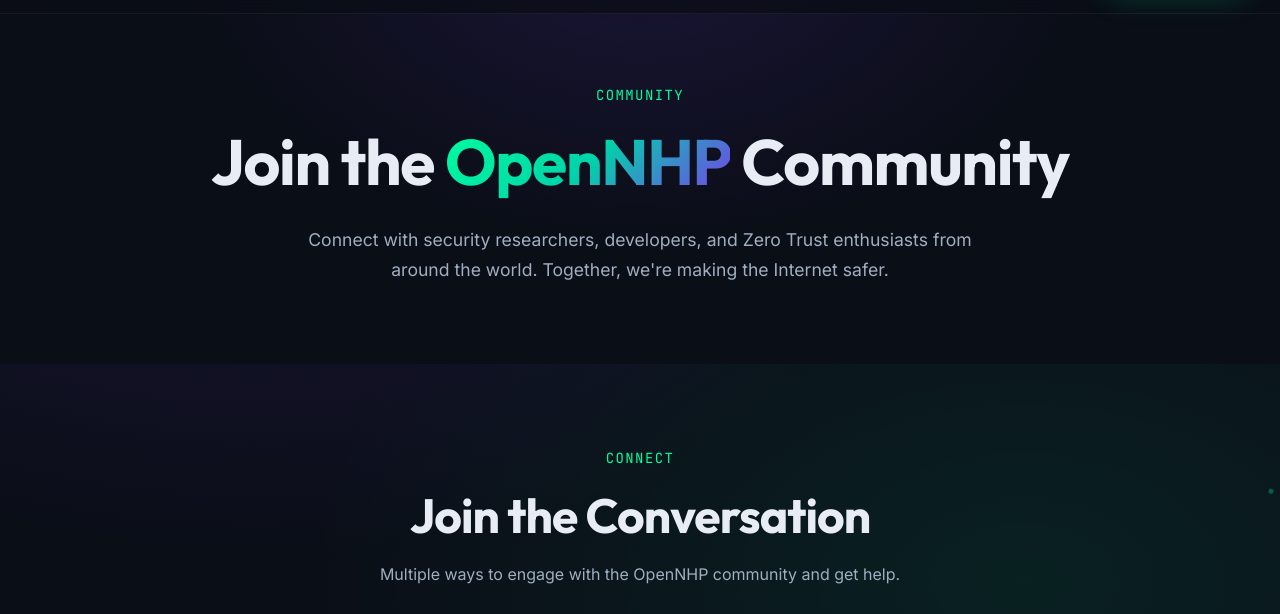
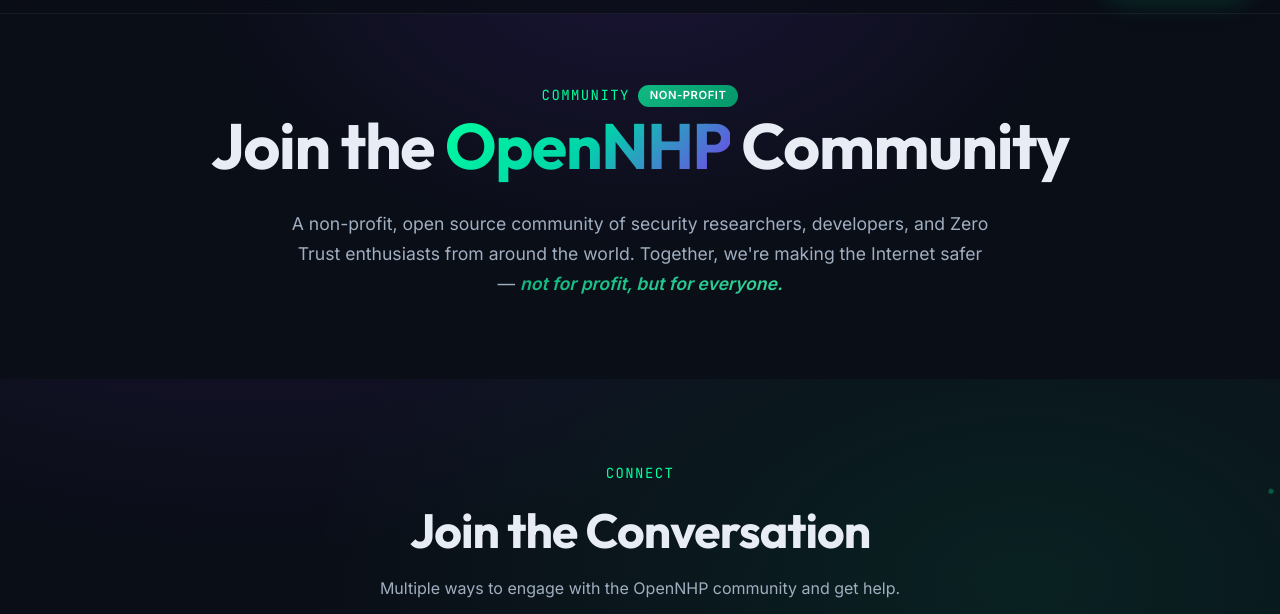
Before and after one commit to OpenNHP/website, a plain HTML site: page community.html in a window 1280 px wide. Shown: the part 59-673 px from the top of the page. Drawn offline with Linux system fonts and the light colour scheme; no server answers.

Commit message:
Add non-profit messaging across the website
- Add Non-Profit badge to Community page header
- Highlight 'not for profit, but for everyone' in Community page description
- Add 'A non-profit open source initiative' to footer on all pages with green color emphasis
- Update hero button text from 'Why It Matters' to 'Explore the Vision'

```diff
--- a/community.html
+++ b/community.html
@@ -64,13 +64,16 @@
   <!-- Page Header -->
   <header class="page-header">
     <div class="container">
-      <span class="page-header__label">Community</span>
+      <div style="display: inline-flex; align-items: center; justify-content: center; gap: 0.5rem;">
+        <span class="page-header__label" style="margin-bottom: 0;">Community</span>
+        <span style="background: linear-gradient(135deg, #10b981, #059669); color: white; padding: 0.35rem 0.75rem; border-radius: 9999px; font-size: 0.7rem; font-weight: 600; text-transform: uppercase; letter-spacing: 0.05em; line-height: 1;">Non-Profit</span>
+      </div>
       <h1 class="page-header__title">
         Join the <span class="text-gradient">OpenNHP</span> Community
       </h1>
       <p class="page-header__desc">
-        Connect with security researchers, developers, and Zero Trust enthusiasts
-        from around the world. Together, we're making the Internet safer.
+        A non-profit, open source community of security researchers, developers, and Zero Trust enthusiasts
+        from around the world. Together, we're making the Internet safer — <span style="background: linear-gradient(135deg, #10b981, #34d399); -webkit-background-clip: text; -webkit-text-fill-color: transparent; background-clip: text; font-weight: 600; font-style: italic;">not for profit, but for everyone.</span>
       </p>
     </div>
   </header>
@@ -362,7 +365,7 @@
       </div>
 
       <div class="footer__bottom">
-        <p>© 2026 OpenNHP Project. Released under Apache 2.0 License.</p>
+        <p>© 2026 OpenNHP Project. <span style="color: #10b981; font-weight: 500;">A non-profit open source initiative.</span> Released under Apache 2.0 License.</p>
         <p>Made with ❤️ by the OpenNHP Community</p>
       </div>
     </div>
```
Also changed, not shown: demo.html (+1 -1 lines), index.html (+2 -2 lines), opensource.html (+1 -1 lines), research.html (+1 -1 lines), specification.html (+1 -1 lines), vision.html (+1 -1 lines).
